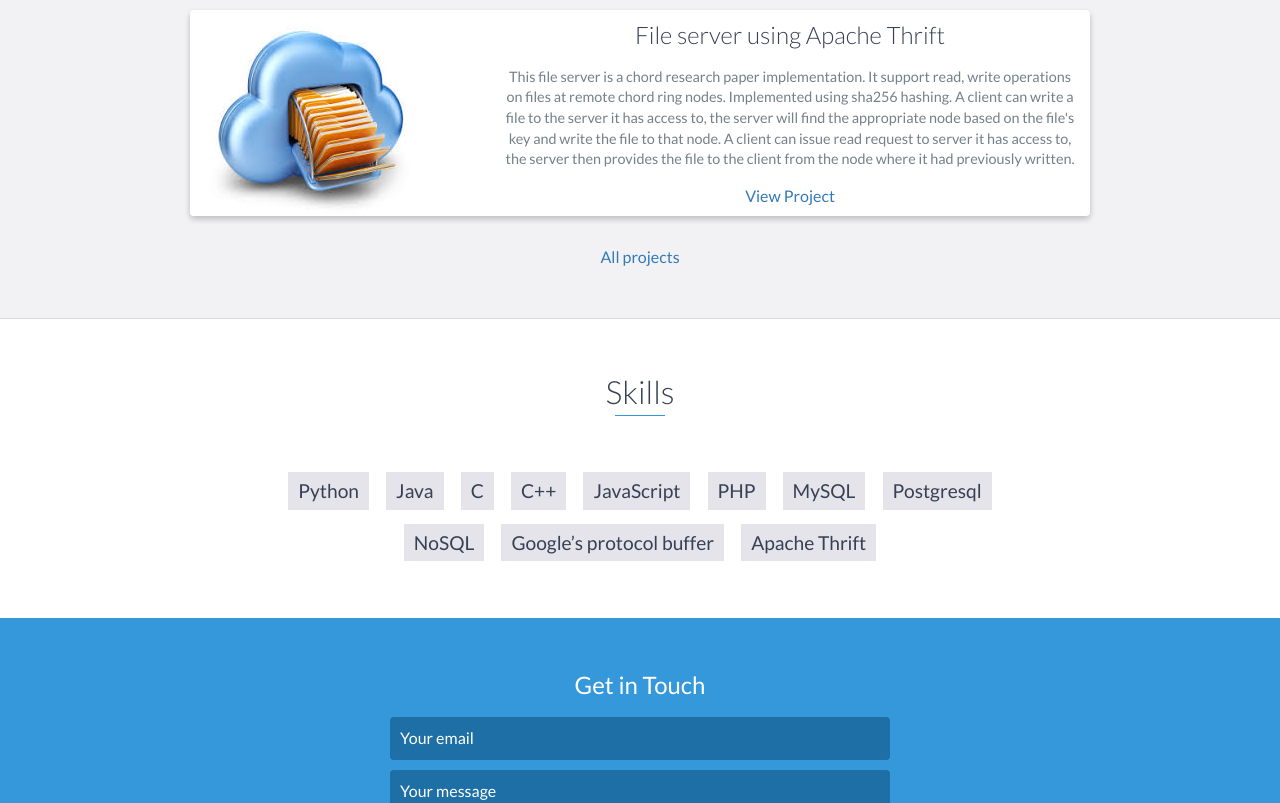
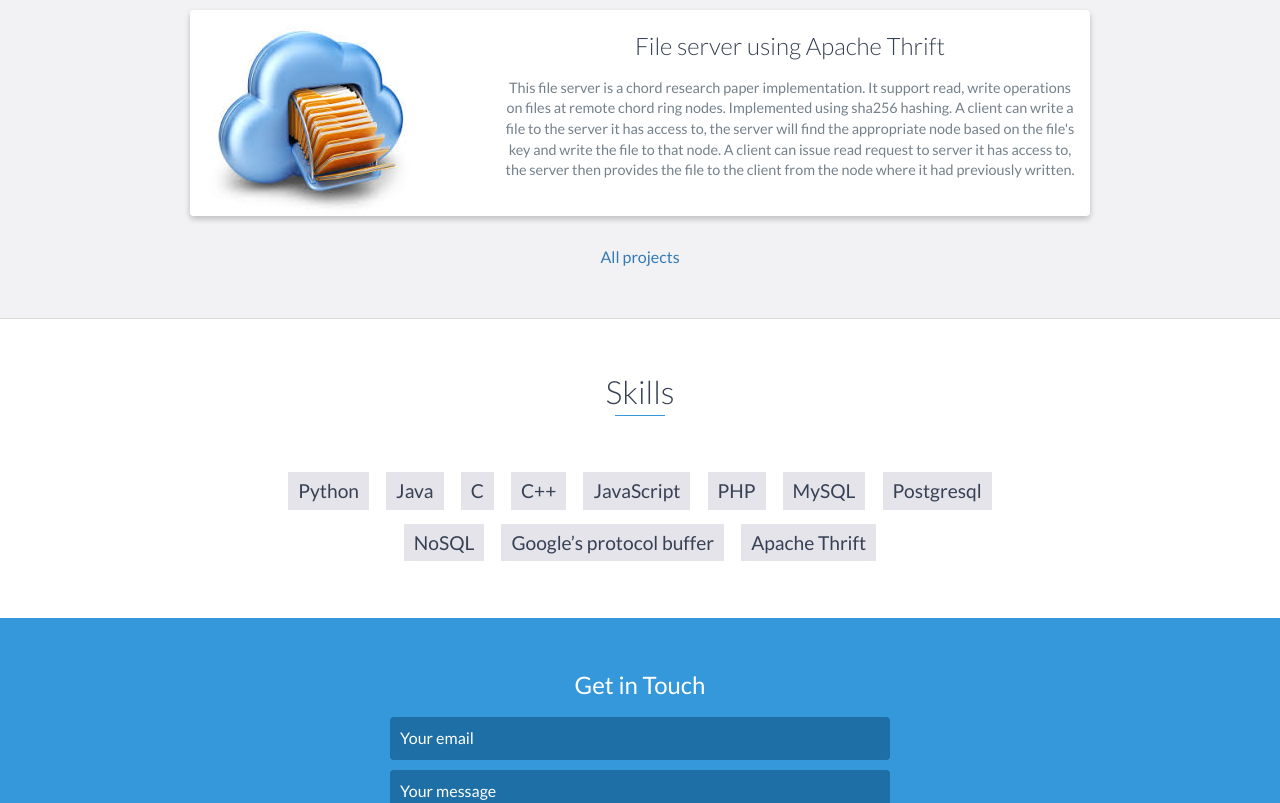
Before and after one commit to deshpandekartik/deshpandekartik.github.io, a website: page index.html in a window 1280 px wide. Shown: the part 3096-3899 px from the top of the page. Drawn offline with nearby package versions, Linux system fonts and the light colour scheme.

Commit message:
Index update

```diff
--- a/index.html
+++ b/index.html
@@ -195,7 +195,6 @@ files at remote chord ring nodes. Implemented using sha256 hashing.
 A client can write a file to the server it has access to, the server will find the appropriate node based on the file's key and write the file to that node.
 A client can issue read request to server it has access to, the server then provides the file to the client from the node where it had previously written.
                         </p>
-                        <a href="https://github.com/deshpandekartik/Distributed-File-Server">View Project</a>
                     </div>
                     <!-- End .project-info -->
                 </div>
```
